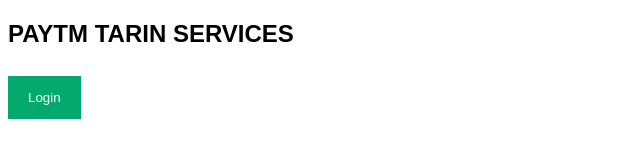
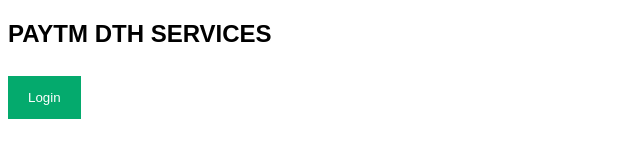
Before and after one commit to subbu-01/dockerproject, a plain HTML site: page index.html in a window 1280 px wide. Shown: the full height of the page, 0-640 px from the left. Drawn offline with Linux system fonts and the light colour scheme.

Commit message:
Update index.html

```diff
--- a/index.html
+++ b/index.html
@@ -127,7 +127,7 @@ span.psw {
 </head>
 <body>
 
-<h2>PAYTM TARIN SERVICES</h2>
+<h2>PAYTM DTH SERVICES</h2>
 
 <button onclick="document.getElementById('id01').style.display='block'" style="width:auto;">Login</button>
 
```
